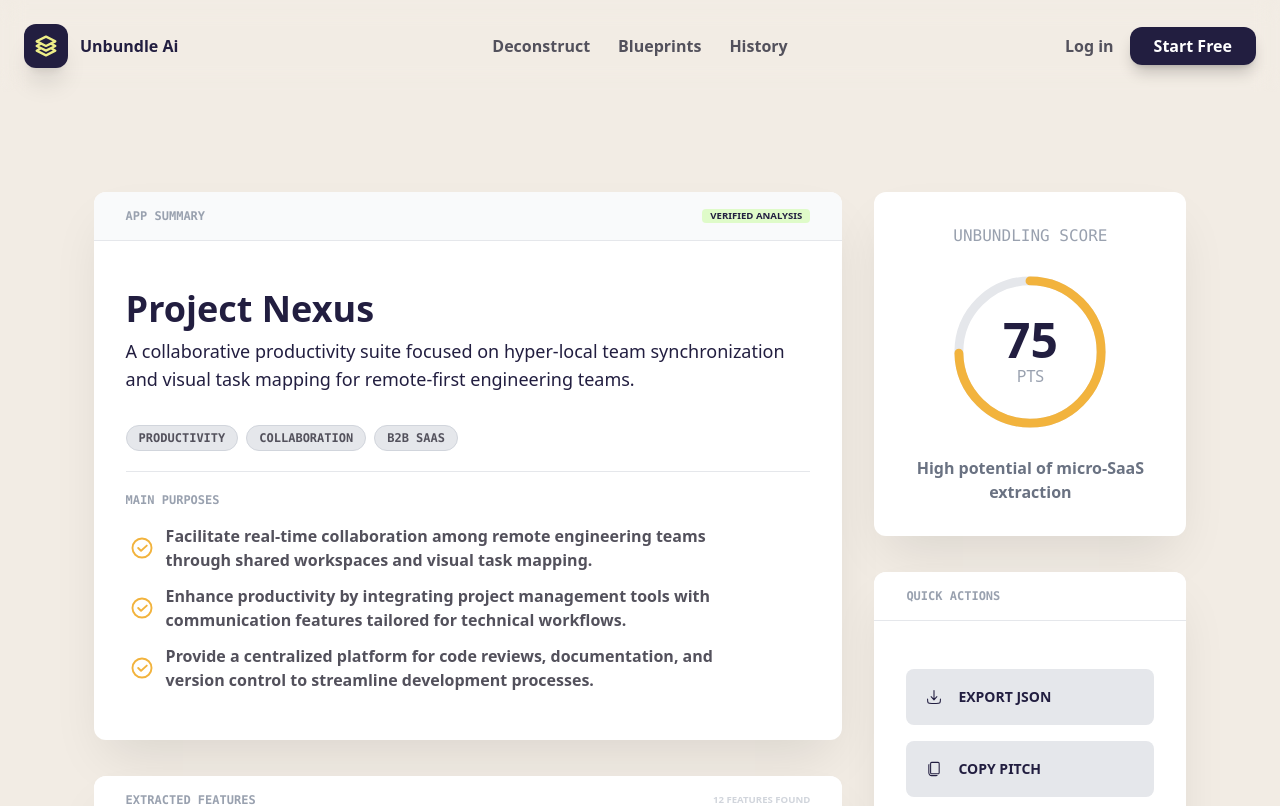
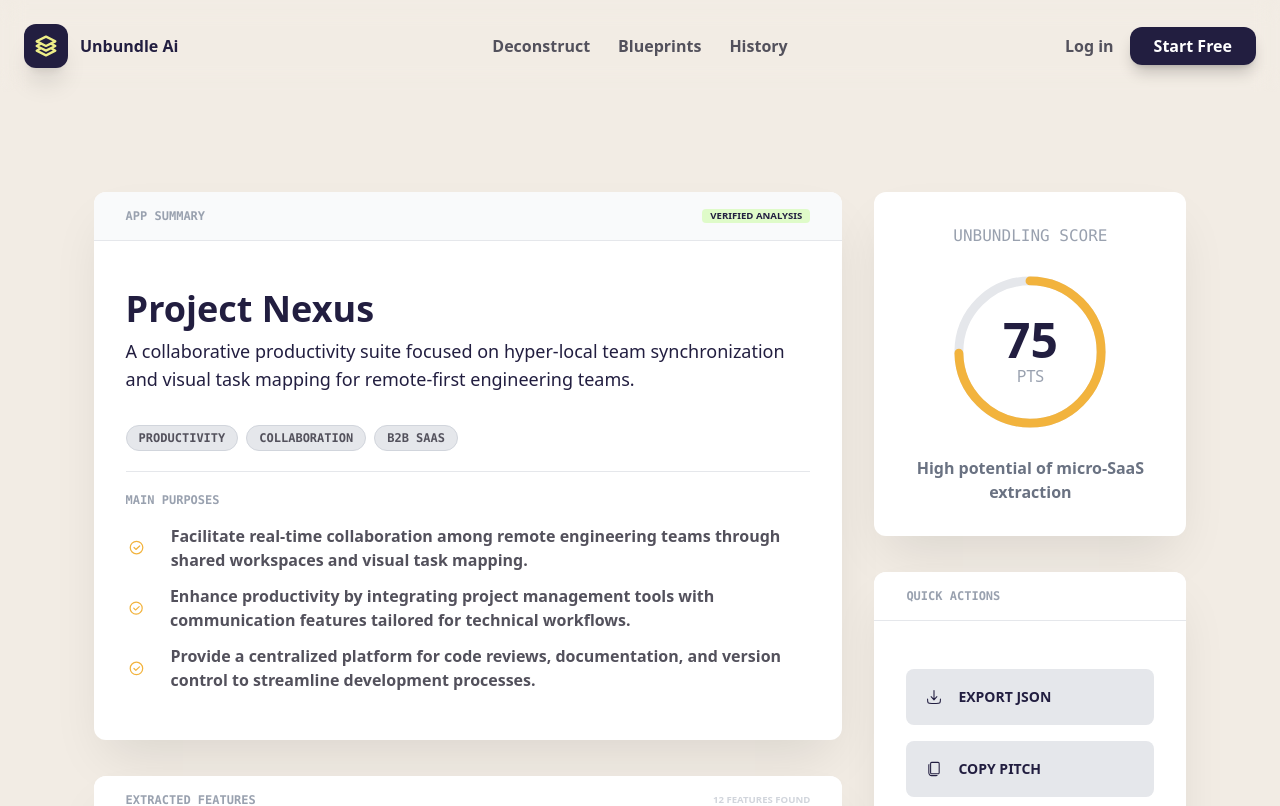
Before and after one commit to willydot21/landing-unbundleAI, a React (Vite) app: page /analyze/results in a window 1280 px wide. Shown: the top 806 px of the page. Built offline with nearby package versions, Linux system fonts and the light colour scheme.

Commit message:
refactor List and ListItem components for improved structure; update Results page to utilize new components

```diff
--- a/src/App.tsx
+++ b/src/App.tsx
@@ -9,7 +9,7 @@ import { Icon } from "./components/icons/Icon";
 
 function ListTest() {
   return (
-    <List>
+    <List withHr dense>
       <ListItem variant="leading-icon" iconGap="extended">
         <ListItemText primaryText="Leading Icon" secondaryText="SECONDARY TEXT"/>
         <Icon name="tick" fillColor="secondary_200" strokeColor="none" size="large" />
--- a/src/components/list/index.tsx
+++ b/src/components/list/index.tsx
@@ -1,5 +1,15 @@
+
+/**
+
+ * TODO:
+ *  - [ ] Add support for more child types in ListItem (e.g., Avatar, Badge, etc.)
+ *  - [ ] Refactor ListItem to handle more complex layouts, and List Component to support more styling options.
+
+**/
+
 import { Children, isValidElement, type PropsWithChildren, type ReactNode } from "react";
 import {Icon} from "../icons/Icon";
+import Hr from "../ui/Hr";
 
 export interface IListItem {
   iconGap?: 'default' | 'extended';
@@ -8,14 +18,33 @@ export interface IListItem {
 
 export interface IList {
   dense?: boolean;
+  withHr?: boolean;
 }
 
 export function ListItemText(
   { primaryText, secondaryText }:
   { primaryText: string; secondaryText?: string }) {
 
-  const primaryClasses = "font-mono text-md font-bold text-primary-100";
-  const secondaryClasses = "text-xs text-gray-400 font-semibold";
+
+  let primaryClasses = "";
+  let secondaryClasses = "";
+
+  const textStyle = {
+    textOnly: {
+      primary: "text-sm sm:text-base font-semibold text-tertiary-100",
+    },
+    multiText: {
+      primary: "text-md font-mono font-bold text-primary-100",
+      secondary: "text-xs text-gray-400 font-semibold"
+    }
+  }
+
+  if (secondaryText) {
+    primaryClasses = textStyle.multiText.primary;
+    secondaryClasses = textStyle.multiText.secondary;
+  } else {
+    primaryClasses = textStyle.textOnly.primary;
+  }
 
   return (<>
     <h5 className={primaryClasses}>{primaryText}</h5>
@@ -25,11 +54,14 @@ export function ListItemText(
 
 export function ListItem({ iconGap, children, variant = 'leading-icon'}: PropsWithChildren<IListItem>) {
 
-  const asideClases = "flex flex-col w-full gap-y-1";
+  const asideClases = "flex flex-col gap-y-1 w-5/6 xs:w-full";
+
+
+  // FIX GAP ISSUE ItS A MESS RN, PROBABLY NEEDS REFACTORING
 
   const iconGapClasses = {
-    default: "px-2",
-    extended: "px-7"
+    default: "pl-2",
+    extended: "pl-6"
   }[iconGap || 'default'];
 
   let icon:ReactNode = null, text:ReactNode = null;
@@ -64,23 +96,34 @@ export function ListItem({ iconGap, children, variant = 'leading-icon'}: PropsWi
   }[variant];
 
   return (
-    <li className="flex flex-row items-center w-full">
+    <li className="flex flex-row items-center">
       {orderedContent}
     </li>
   )
 }
 
-export default function List({ dense = false, children }: PropsWithChildren<IList>) {
+export default function List({ dense = false, withHr = false, children }: PropsWithChildren<IList>) {
 
+  let childrenWithHr: ReactNode[] = [];
   const listStyle = {
-    dense: dense ? 'gap-y-2' : 'gap-y-6'
+    dense: dense ? 'gap-y-3' : 'gap-y-6'
   };
 
-  // Add hr between items except the last one
+  if (withHr && children) {
+    Children.forEach(children, (child, index) => {
+      if (!isValidElement(child)) return;
+      childrenWithHr.push(child);
+      if (index < Children.count(children) - 1) {
+        childrenWithHr.push(
+          dense ? <Hr my="none" /> : <Hr my="1" />
+        );
+      }
+    });
+  }
 
   return (
-    <ul className={"flex flex-col w-full max-w-2xl my-auto " + listStyle.dense}>
-      {children}
+    <ul className={"flex flex-col w-full " + listStyle.dense}>
+      { withHr ? childrenWithHr : children }
     </ul>
   )
 }
--- a/src/pages/results.tsx
+++ b/src/pages/results.tsx
@@ -9,6 +9,7 @@ import Alert from "../components/ui/alert";
 import Footer from "../components/ui/footer";
 import Percent from "../components/ui/percent";
 import Hr from "../components/ui/Hr";
+import List, { ListItem, ListItemText } from "../components/list";
 
 const Label = ({children}: PropsWithChildren) => {
   return (
@@ -36,20 +37,20 @@ export default function Results() {
           <Hr my="3" />
           <div className="flex flex-col w-full gap-y-2">
             <h5 className="font-mono text-gray-400 text-xs font-semibold mb-2">MAIN PURPOSES</h5>
-            <ul className="flex flex-col gap-y-3">
-              <li className="flex flex-row items-center gap-x-2">
+          <List dense>
+              <ListItem variant="leading-icon" iconGap="extended">
                 <Icon name="tick" fillColor="secondary_200" strokeColor="none" size="large" />
-                <p className="text-sm sm:text-base text-tertiary-100 font-semibold w-5/6 xs:w-full">Facilitate real-time collaboration among remote engineering teams through shared workspaces and visual task mapping.</p>
-              </li>
-              <li className="flex flex-row items-center gap-x-2">
+                <ListItemText primaryText="Facilitate real-time collaboration among remote engineering teams through shared workspaces and visual task mapping."/>
+              </ListItem>
+              <ListItem variant="leading-icon" iconGap="extended">
                 <Icon name="tick" fillColor="secondary_200" strokeColor="none" size="large" />
-                <p className="text-sm sm:text-base text-tertiary-100 font-semibold w-5/6 xs:w-full">Enhance productivity by integrating project management tools with communication features tailored for technical workflows.</p>
-              </li>
-              <li className="flex flex-row items-center gap-x-2">
+                <ListItemText primaryText="Enhance productivity by integrating project management tools with communication features tailored for technical workflows."/>
+              </ListItem>
+              <ListItem variant="leading-icon" iconGap="extended">
                 <Icon name="tick" fillColor="secondary_200" strokeColor="none" size="large" />
-                <p className="text-sm sm:text-base text-tertiary-100 font-semibold w-5/6 xs:w-full">Provide a centralized platform for code reviews, documentation, and version control to streamline development processes.</p>
-              </li>
-            </ul>
+                <ListItemText primaryText="Provide a centralized platform for code reviews, documentation, and version control to streamline development processes."/>
+              </ListItem>
+            </List>
           </div>
           </SectionContainer>
           <SectionContainer
```
